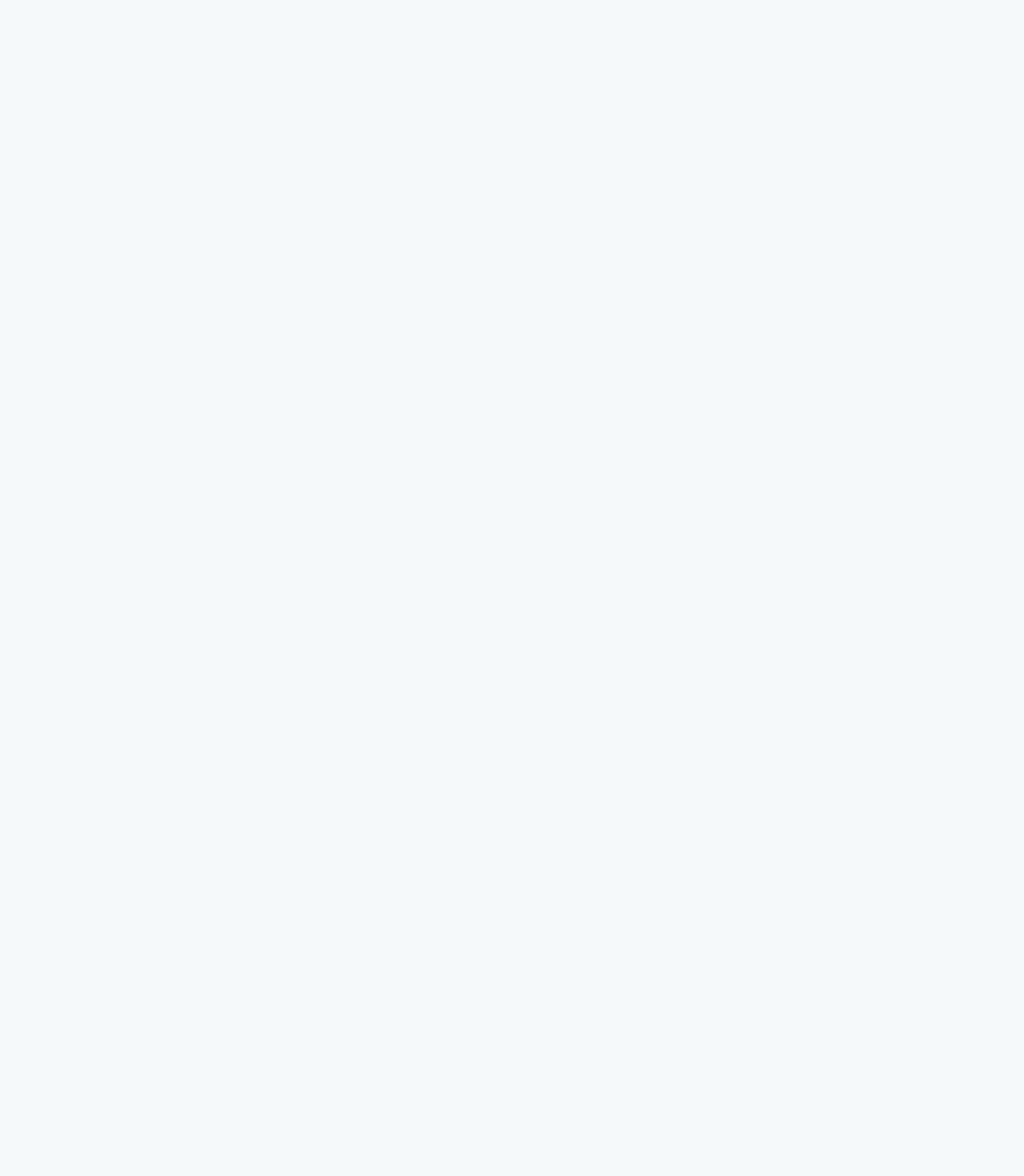
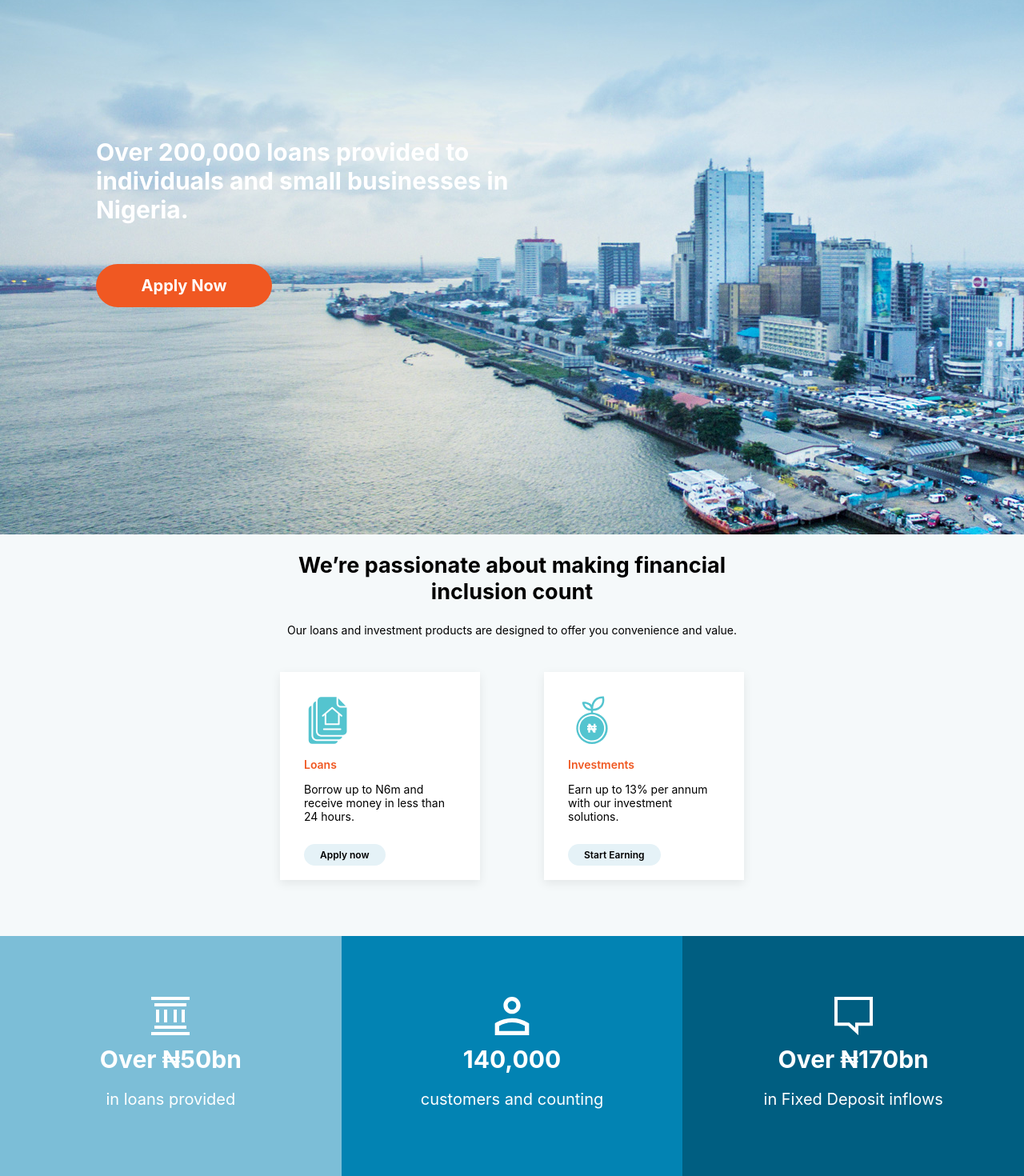
Before and after one commit to Jay-Topher/renmoney-mock-site, a React (Create React App) app: page / in a window 1280 px wide. Shown: the part 208-1678 px from the top of the page at 80% size. Before the commit the page ends 800 px from the top, so only its background shows below. Built offline with nearby package versions, Linux system fonts and the light colour scheme.

Commit message:
mounted components
Navbar, hero, first section, second section

```diff
--- a/src/App.js
+++ b/src/App.js
@@ -1,11 +1,17 @@
 import React from 'react';
 import './App.css';
 import Navbar from './commons/Navbar/Navbar';
+import Hero from './components/Hero/Hero';
+import FirstSection from './components/FirstSection/FirstSection';
+import SecondSection from './components/SecondSection/SecondSection';
 
 function App() {
   return (
     <div className="App">
       <Navbar />
+      <Hero />
+      <FirstSection />
+      <SecondSection />
     </div>
   );
 }
```
